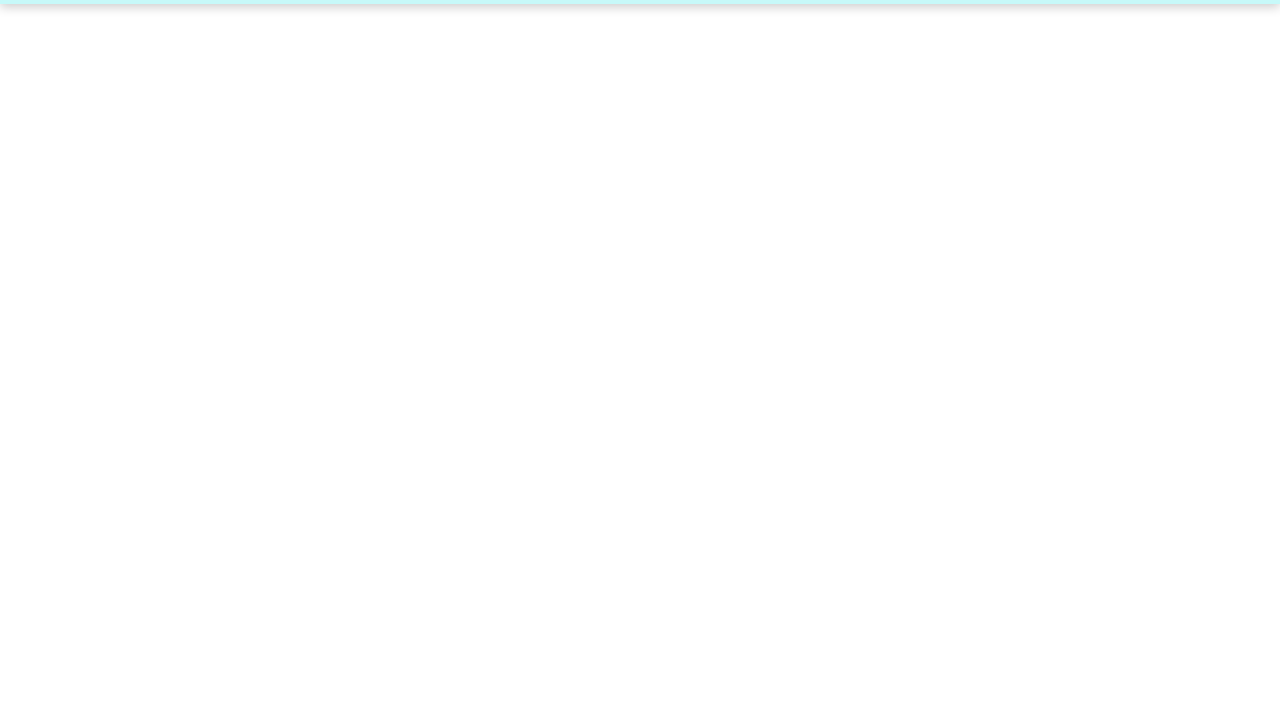
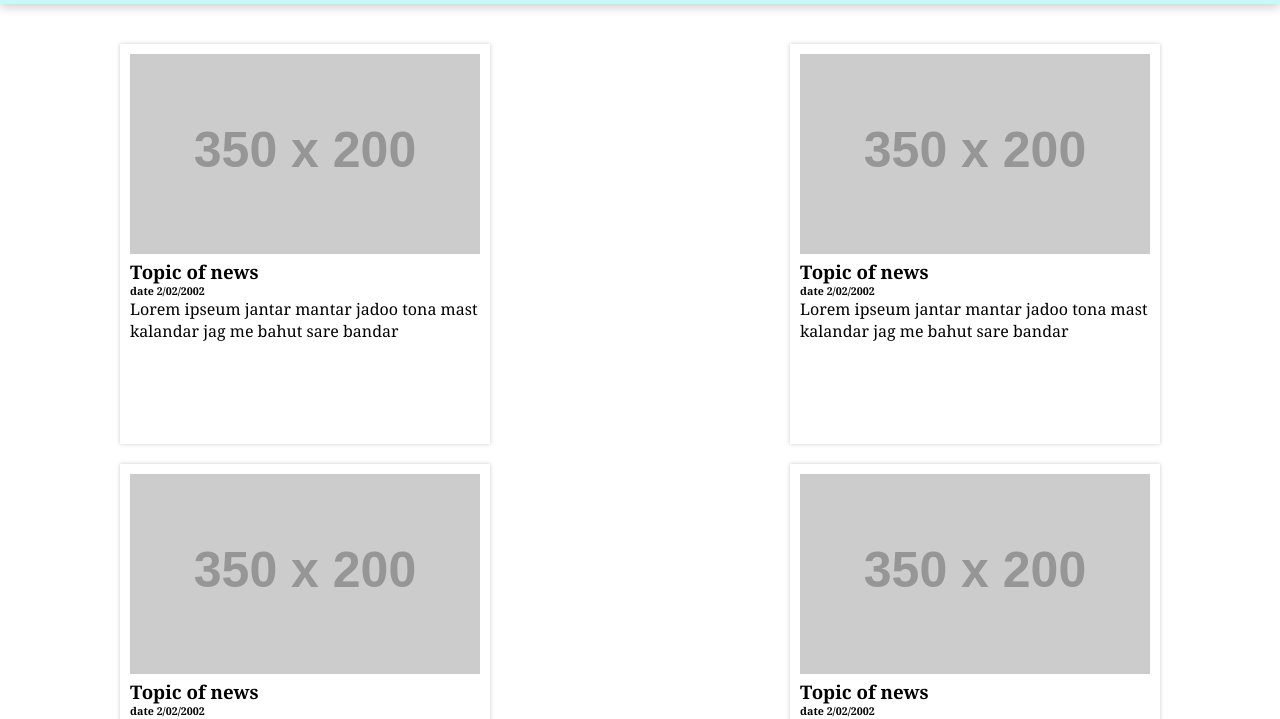
Before and after one commit to jinilshah21/news-for-u, a website: page assets/index.html in a window 1280 px wide. Shown: the part 96-815 px from the top of the page. Drawn offline with Linux system fonts and the light colour scheme; placeholder pictures from the web are drawn by us; a web font is replaced by a local one.

Commit message:
css done cards made

```diff
--- a/assets/index.css
+++ b/assets/index.css
@@ -84,3 +84,40 @@ ul {
 .search-button:hover {
     background-color: rgb(0, 79, 103);
 }
+
+
+.cards-container {
+    display: flex;
+    flex-direction: row;
+    flex-wrap: wrap;
+    padding: 120px;
+    align-items: center;
+    justify-content: space-between;
+    /* margin-left: -65px; */
+}
+
+.card {
+    width: 370px;
+    padding: 10px;
+    min-height: 400px;
+    box-shadow: 0 0 4px rgb(207, 200, 200);
+    margin-top: 20px;
+    transition: all 0.4s ease;
+}
+
+.card:hover {
+    box-shadow: 0 0 4px rgb(132, 132, 132);
+    transform: translateY(-2px);
+}
+
+main {
+    flex-wrap: wrap;
+    /* padding: 120px; */
+    align-items: start;
+    justify-content: space-around;
+    /* flex-basis: 33.3333%; */
+}
+
+p {
+    width: 350px;
+}
--- a/assets/index.html
+++ b/assets/index.html
@@ -27,7 +27,61 @@
             </div>
         </div>
     </nav>
-    <main></main>
+
+
+    <main>
+        <div class="cards-container">
+            <div class="card">
+                <div class="card-header">
+                    <img src="https://via.placeholder.com/350x200" alt="news-image">
+                </div>
+                <div class="card-content">
+                    <h3>Topic of news</h3>
+                    <h6>date 2/02/2002</h6>
+                    <p class="news-desc">Lorem ipseum jantar mantar jadoo tona mast kalandar jag me bahut sare bandar
+                    </p>
+                </div>
+            </div>
+
+            <div class="card">
+                <div class="card-header">
+                    <img src="https://via.placeholder.com/350x200" alt="news-image">
+                </div>
+                <div class="card-content">
+                    <h3>Topic of news</h3>
+                    <h6>date 2/02/2002</h6>
+                    <p class="news-desc">Lorem ipseum jantar mantar jadoo tona mast kalandar jag me bahut sare bandar
+                    </p>
+                </div>
+            </div>
+
+            <div class="card">
+                <div class="card-header">
+                    <img src="https://via.placeholder.com/350x200" alt="news-image">
+                </div>
+                <div class="card-content">
+                    <h3>Topic of news</h3>
+                    <h6>date 2/02/2002</h6>
+                    <p class="news-desc">Lorem ipseum jantar mantar jadoo tona mast kalandar jag me bahut sare bandar
+                    </p>
+                </div>
+            </div>
+
+            <div class="card">
+                <div class="card-header">
+                    <img src="https://via.placeholder.com/350x200" alt="news-image">
+                </div>
+                <div class="card-content">
+                    <h3>Topic of news</h3>
+                    <h6>date 2/02/2002</h6>
+                    <p class="news-desc">Lorem ipseum jantar mantar jadoo tona mast kalandar jag me bahut sare bandar
+                    </p>
+                </div>
+            </div>
+
+
+        </div>
+    </main>
     <script src="index.js"></script>
 </body>
 
--- a/assets/index.js
+++ b/assets/index.js
@@ -0,0 +1,2 @@
+const API_KEY = "dd8e13277b074cf1a2ee5bfe35a965cd";
+const url = "https://newsapi.org/v2/everything?q=";
```
